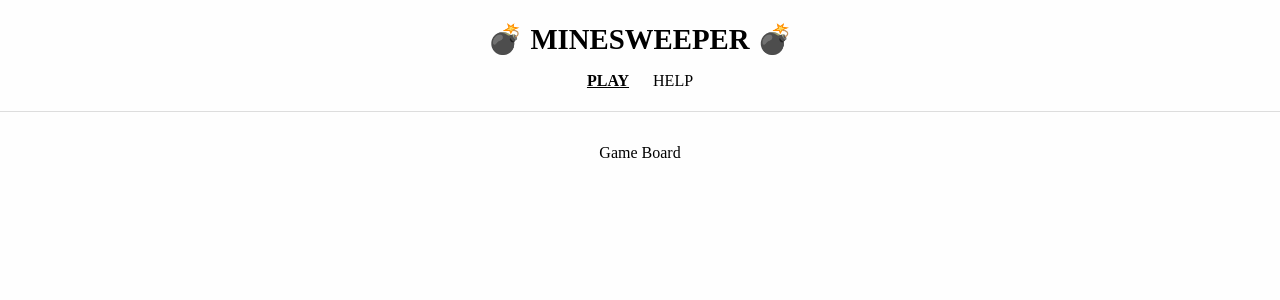
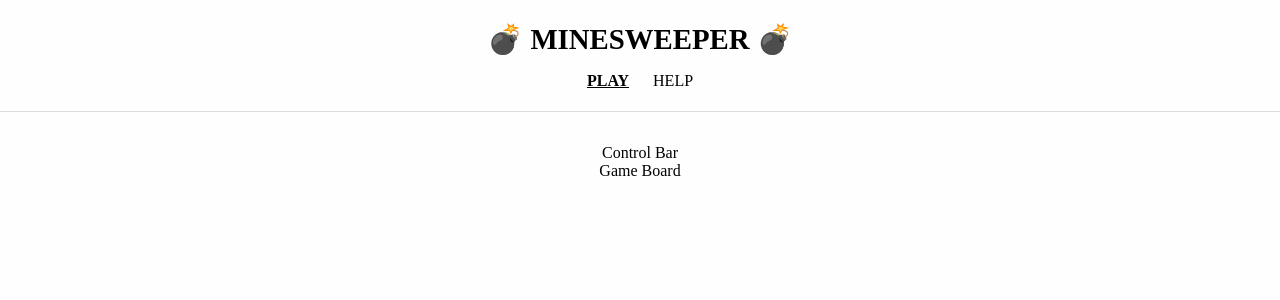
Before and after one commit to RoseJang2000/react-minesweeper-game, a React (Create React App) app: page / in a window 1280 px wide. Shown: the top 300 px of the page. Built offline with nearby package versions, Linux system fonts and the light colour scheme.

Commit message:
:sparkles: Feat : ControlBar 컴포넌트 생성

```diff
--- a/src/components/GameBoard/GameBoard.tsx
+++ /dev/null
@@ -1,5 +0,0 @@
-const GameBoard = () => {
-  return <div>Game Board</div>;
-};
-
-export default GameBoard;
--- /dev/null
+++ b/src/components/controlBar/ControlBar.tsx
@@ -0,0 +1,5 @@
+const ControlBar = () => {
+  return <div>Control Bar</div>;
+};
+
+export default ControlBar;
--- a/src/pages/play/Play.tsx
+++ b/src/pages/play/Play.tsx
@@ -1,10 +1,12 @@
-import GameBoard from 'components/GameBoard/GameBoard';
+import Board from 'components/board/Board';
+import ControlBar from 'components/controlBar/ControlBar';
 import Layout from 'components/layout/Layout';
 
 const Play = () => {
   return (
     <Layout>
-      <GameBoard />
+      <ControlBar />
+      <Board />
     </Layout>
   );
 };
```
